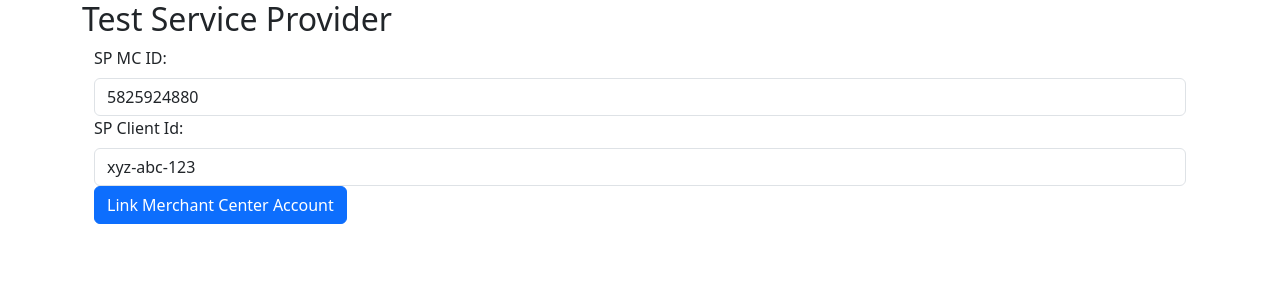
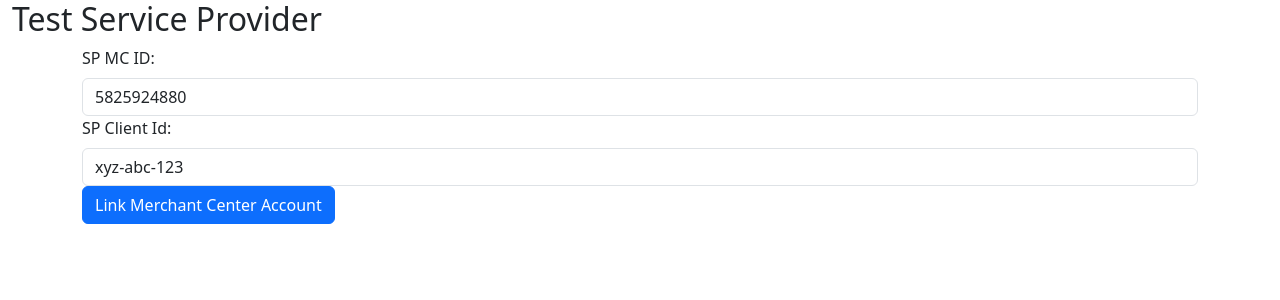
Before and after one commit to dwdii/dwdii.github.io, a Jekyll site: the page sp2/index.html, which Jekyll copies as it is, in a window 1280 px wide. Shown: the top 300 px of the page. Built offline with Jekyll 4.4.1, drawn with Linux system fonts in a browser that asks for light colours.

Commit message:
Update container classes in index.html

```diff
--- a/sp2/index.html
+++ b/sp2/index.html
@@ -8,11 +8,11 @@
 
 </head>
 <body>
-<div class="container">
+<div class="container-xxl">
 	<h2>Test Service Provider</h2>
 
 	<fieldset>
-		<div class="container">
+		<div class="container-md">
 			<div>
 				<label for="spmcid" class="form-label">SP MC ID:</label>
 				<input type="text" id="spmcid" name="spmcid" class="form-control" value="5825924880">
```
